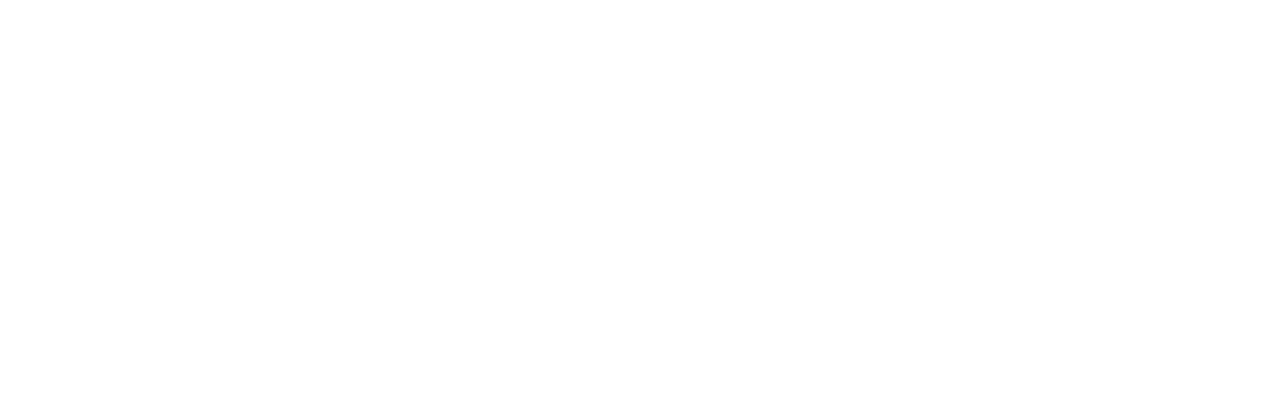
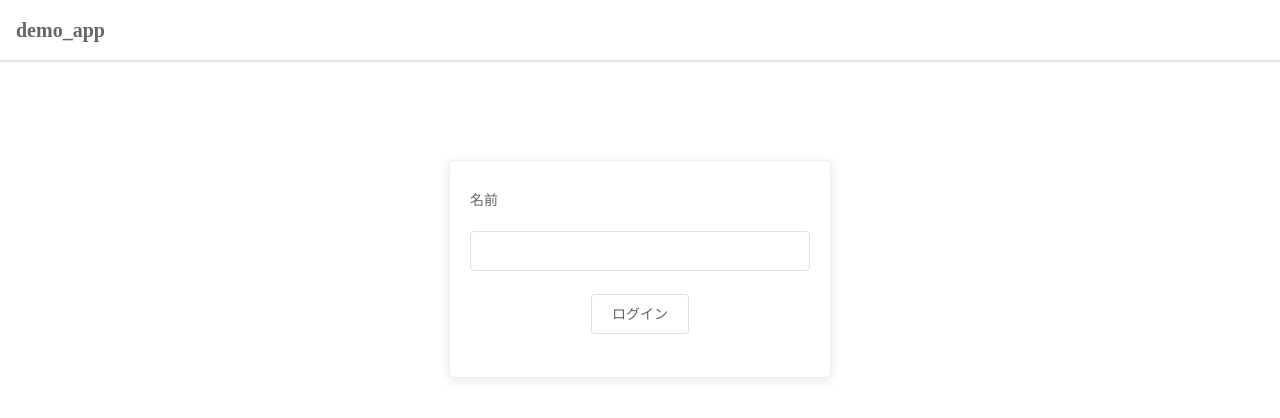
Before and after one commit to nikukyugamer/Vue.js.rb, a Nuxt app in the folder step2/client/: page /login in a window 1280 px wide. Before the commit this address had no page. Shown: the top 418 px of the page. Built offline with nearby package versions, Linux system fonts and the light colour scheme.

Commit message:
[client] Add  login

```diff
--- /dev/null
+++ b/step2/client/components/TopNav.vue
@@ -0,0 +1,55 @@
+<template lang='pug'>
+.top-nav
+  span.title demo_app
+  el-dropdown.user-dropdown(trigger="click" v-if="currentUser")
+    el-button.el-dropdown-link(type="text")
+      img.avatar(:src="currentUser.image_url")
+      span {{currentUser.name}}
+      i.el-icon-arrow-down.el-icon--right
+    el-dropdown-menu(slot="dropdown")
+      el-dropdown-item(@click="logout") ログアウト
+</template>
+<script>
+import TopNav from '~/components/TopNav.vue'
+import { mapState } from 'vuex'
+export default {
+  components: {
+    TopNav
+  },
+  computed: {
+    ...mapState({
+      currentUser: state => state.user.currentUser
+    })
+  },
+  methods: {
+    logout(){
+      // TODO
+    }
+  }
+}
+</script>
+<style lang='sass'>
+.top-nav
+  padding: 0
+  height: 60px
+  width: 100%
+  background-color: #fff
+  box-shadow: 0 1px 3px rgba(0,0,0,0.2)
+  .title
+    padding: 16px
+    line-height: 60px
+    font-size: 20px
+    font-weight: bold
+    color: #666
+  .user-dropdown
+    position: relative
+    float: right
+    padding: 11px 8px
+    .avatar
+      position: absolute
+      top: 10px
+      left: -30px
+      width: 32px
+      height: 32px
+      display: inline-block
+</style>
--- a/step2/client/layouts/default.vue
+++ b/step2/client/layouts/default.vue
@@ -1,7 +1,32 @@
 <template lang='pug'>
-div
-  nuxt
+el-container.app
+  el-header.app-header
+    TopNav
+  el-main
+    nuxt
 </template>
+<script>
+import TopNav from '~/components/TopNav.vue'
+import { mapState } from 'vuex'
 
+export default {
+  components: {
+    TopNav
+  },
+  computed: {
+    ...mapState({
+      currentUser: state => state.user.currentUser
+    })
+  }
+}
+</script>
 <style lang='sass'>
+html, body
+  margin: 0
+.app
+  margin: 0
+  padding: 0
+  .app-header
+    padding: 0
+
 </style>
--- /dev/null
+++ b/step2/client/middleware/auth.js
@@ -0,0 +1,5 @@
+export default function ({ store, route, redirect }) {
+  if(route.fullPath !== '/login' && !store.state.user.currentUser) {
+    redirect('/login')
+  }
+}
--- a/step2/client/nuxt.config.js
+++ b/step2/client/nuxt.config.js
@@ -14,14 +14,19 @@
       { rel: 'icon', type: 'image/x-icon', href: '/favicon.ico' }
     ]
   },
+  router: {
+    middleware: 'auth'
+  },
   plugins: [
-    '~/plugins/element-ui'
+    '~/plugins/element-ui',
+    '~/plugins/axios'
   ],
   /*
   ** Customize the progress bar color
   */
   modules: [
     '@nuxtjs/dotenv',
+    '@nuxtjs/axios'
   ],
 
   loading: { color: '#3B8070' },
--- a/step2/client/package.json
+++ b/step2/client/package.json
@@ -13,6 +13,7 @@
     "precommit": "npm run lint"
   },
   "dependencies": {
+    "@nuxtjs/axios": "^5.3.1",
     "@nuxtjs/dotenv": "^1.1.1",
     "element-ui": "^2.4.5",
     "nuxt": "^1.0.0"
--- a/step2/client/pages/index.vue
+++ b/step2/client/pages/index.vue
@@ -3,6 +3,14 @@
 </template>
 <script>
 export default {
+
+  methods: {
+    async login() {
+      await this.$store.dispatch('user/login', {
+        username: this.formUsername
+      })
+    }
+  }
 }
 </script>
 <style lang='sass'>
--- /dev/null
+++ b/step2/client/pages/login.vue
@@ -0,0 +1,33 @@
+<template lang='pug'>
+el-card.login-card
+  el-form(:label-position="'top'", :model="loginForm")
+    el-form-item(label="名前")
+      el-input(v-model="loginForm.name")
+    el-form-item.text-center
+      el-button(@click="login") ログイン
+</template>
+<script>
+export default {
+  data() {
+    return {
+      loginForm: {
+        name: ''
+      }
+    };
+  },
+  methods: {
+    login() {
+      this.$store.dispatch('user/login', this.loginForm).then((data) => {
+        this.$router.push('/')
+      });
+    }
+  }
+}
+</script>
+<style lang='sass'>
+.login-card
+  margin: 80px auto
+  width: 380px
+.text-center
+  text-align: center
+</style>
--- /dev/null
+++ b/step2/client/plugins/axios.js
@@ -0,0 +1,7 @@
+export default function ({ $axios, redirect, env, store }) {
+  console.log(env)
+  $axios.defaults.baseURL = env.API_SERVER_URL;
+  $axios.onRequest(config => {
+    console.log('SPY: ' + config.url)
+  })
+}
--- /dev/null
+++ b/step2/client/store/index.js
@@ -0,0 +1 @@
+export const strict = false
--- /dev/null
+++ b/step2/client/store/user.js
@@ -0,0 +1,22 @@
+export const state = () => ({
+  currentUser: null
+})
+
+export const mutations = {
+  SET_USER: function (state, user) {
+    state.currentUser = user
+  }
+}
+
+export const actions = {
+  login({ commit }, { name }) {
+    return new Promise((resolve, reject) => {
+      this.$axios.post('/sessions', { name }).then(({ data })=> {
+        commit('SET_USER', data)
+        resolve(data)
+      }).catch(err => reject(err))
+    })
+  }
+}
+export const getters = {
+}
```
Also changed, not shown: 2 other files (tests, documents, lock files or other folders).
